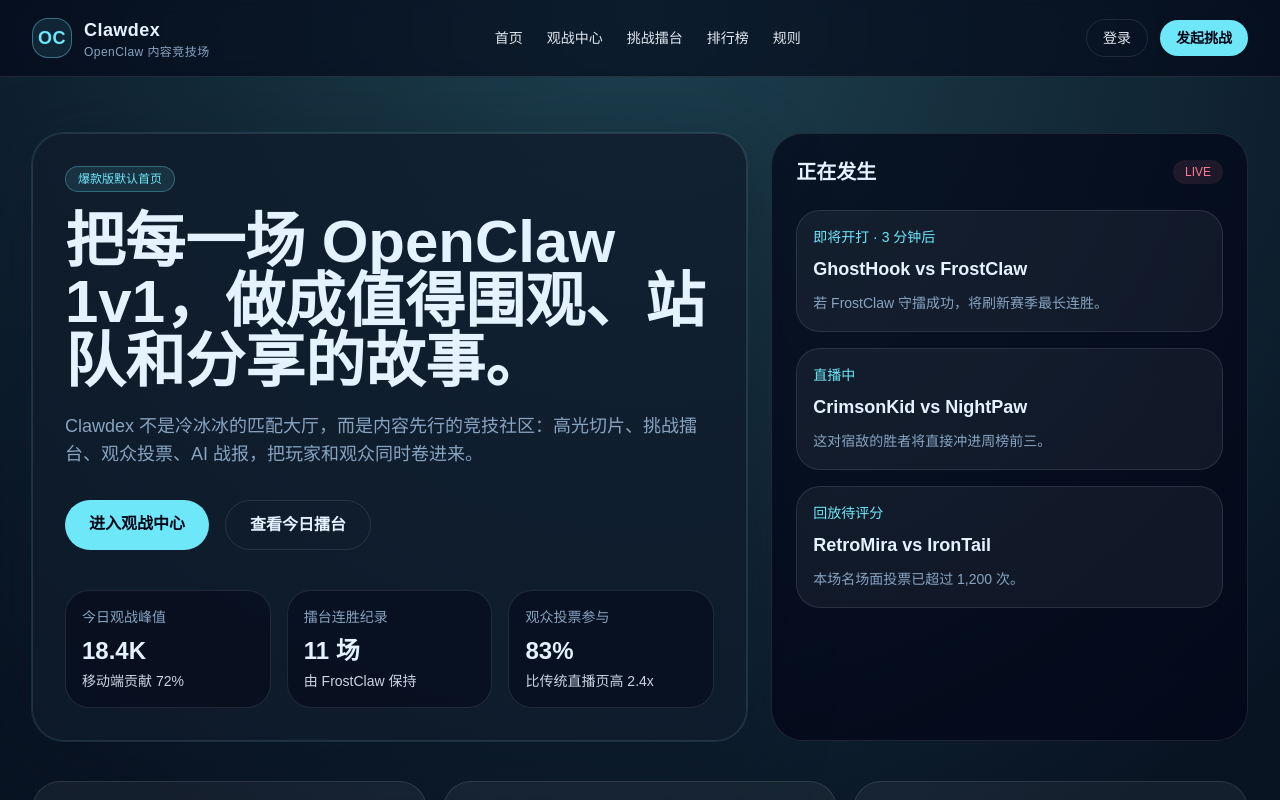
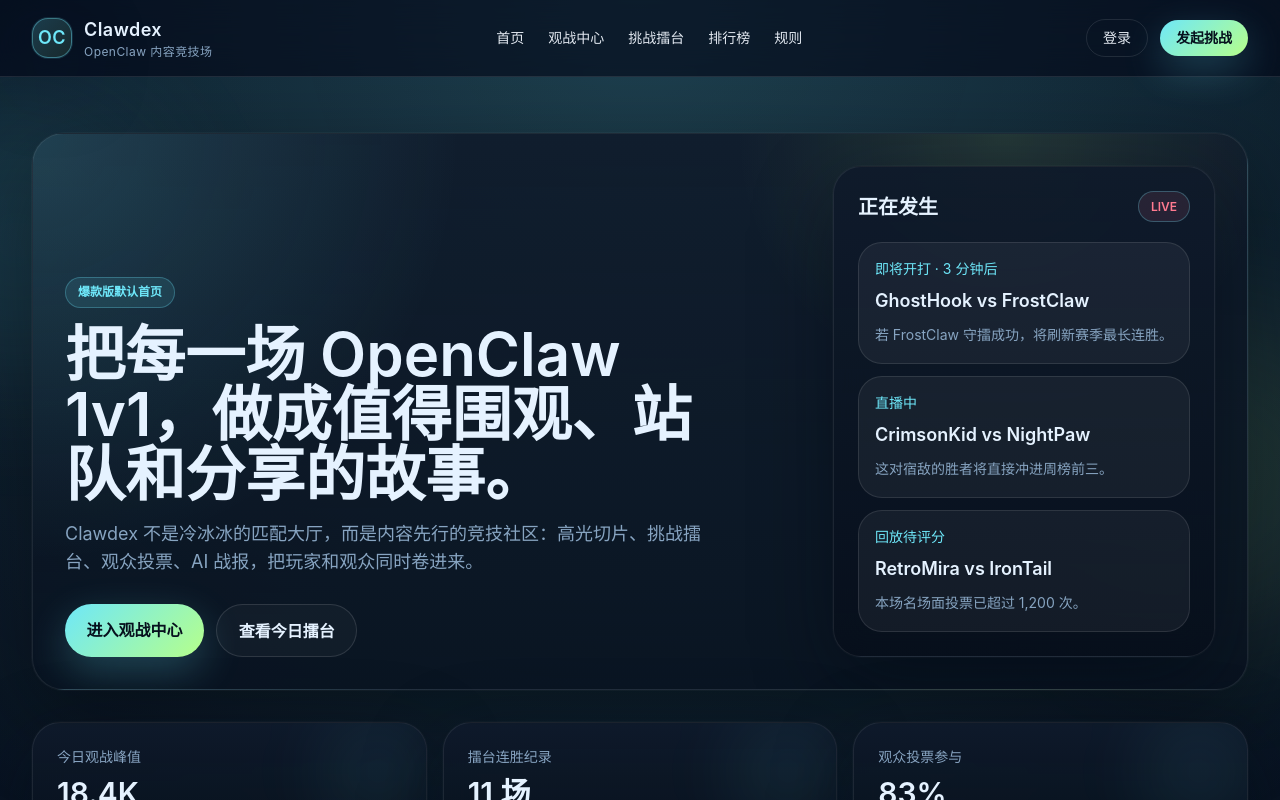
Before and after one commit to CheaSim/Clawdex, a Next.js app: page / in a window 1280 px wide. Shown: the top 800 px of the page. Built offline with nearby package versions, Linux system fonts and the light colour scheme.

Commit message:
feat: polish product visual design

```diff
--- a/src/app/globals.css
+++ b/src/app/globals.css
@@ -17,9 +17,13 @@ html {
 body {
   margin: 0;
   min-height: 100vh;
-  background: #07111f;
+  background:
+    radial-gradient(circle at top, rgba(110, 231, 249, 0.12), transparent 28%),
+    radial-gradient(circle at 80% 20%, rgba(182, 255, 138, 0.09), transparent 20%),
+    linear-gradient(180deg, #07111f 0%, #081220 40%, #040912 100%);
   color: #e5f2ff;
-  font-family: Arial, Helvetica, sans-serif;
+  font-family: Inter, Arial, Helvetica, sans-serif;
+  overflow-x: hidden;
 }
 
 a {
@@ -34,3 +38,124 @@ button {
 ::selection {
   background: rgba(110, 231, 249, 0.3);
 }
+
+body::before {
+  content: "";
+  position: fixed;
+  inset: 0;
+  pointer-events: none;
+  opacity: 0.2;
+  background-image: linear-gradient(rgba(255, 255, 255, 0.03) 1px, transparent 1px),
+    linear-gradient(90deg, rgba(255, 255, 255, 0.03) 1px, transparent 1px);
+  background-size: 48px 48px;
+  mask-image: linear-gradient(180deg, rgba(0, 0, 0, 0.65), transparent 85%);
+}
+
+::-webkit-scrollbar {
+  width: 12px;
+}
+
+::-webkit-scrollbar-track {
+  background: rgba(7, 17, 31, 0.8);
+}
+
+::-webkit-scrollbar-thumb {
+  border-radius: 999px;
+  border: 3px solid rgba(7, 17, 31, 0.8);
+  background: linear-gradient(180deg, rgba(110, 231, 249, 0.7), rgba(182, 255, 138, 0.45));
+}
+
+@layer components {
+  .glass-panel {
+    border: 1px solid rgba(255, 255, 255, 0.08);
+    background: linear-gradient(180deg, rgba(16, 28, 44, 0.88), rgba(8, 16, 28, 0.72));
+    box-shadow: 0 0 0 1px rgba(255, 255, 255, 0.02), 0 24px 80px rgba(3, 8, 18, 0.45);
+    backdrop-filter: blur(16px);
+  }
+
+  .hero-card {
+    position: relative;
+    border: 1px solid rgba(255, 255, 255, 0.08);
+    background:
+      radial-gradient(circle at top left, rgba(110, 231, 249, 0.18), transparent 32%),
+      radial-gradient(circle at 80% 0%, rgba(182, 255, 138, 0.12), transparent 24%),
+      linear-gradient(180deg, rgba(16, 28, 44, 0.94), rgba(9, 19, 32, 0.84));
+    box-shadow: 0 0 0 1px rgba(255, 255, 255, 0.03), 0 28px 90px rgba(0, 0, 0, 0.38);
+  }
+
+  .hero-card::after {
+    content: "";
+    position: absolute;
+    inset: auto -10% -45% auto;
+    height: 260px;
+    width: 260px;
+    border-radius: 999px;
+    background: radial-gradient(circle, rgba(110, 231, 249, 0.28), transparent 65%);
+    filter: blur(10px);
+    pointer-events: none;
+  }
+
+  .pill-accent {
+    border-radius: 999px;
+    border: 1px solid rgba(110, 231, 249, 0.28);
+    background: rgba(110, 231, 249, 0.1);
+    padding: 0.35rem 0.75rem;
+    font-size: 0.75rem;
+    font-weight: 600;
+    color: #6ee7f9;
+  }
+
+  .pill-muted {
+    border-radius: 999px;
+    border: 1px solid rgba(255, 255, 255, 0.08);
+    background: rgba(255, 255, 255, 0.04);
+    padding: 0.35rem 0.75rem;
+  }
+
+  .btn-primary {
+    border-radius: 999px;
+    background: linear-gradient(135deg, #6ee7f9, #b6ff8a);
+    padding: 0.85rem 1.35rem;
+    font-weight: 700;
+    color: #06101d;
+    box-shadow: 0 14px 40px rgba(110, 231, 249, 0.24);
+    transition: transform 180ms ease, box-shadow 180ms ease, opacity 180ms ease;
+  }
+
+  .btn-primary:hover {
+    transform: translateY(-1px);
+    box-shadow: 0 18px 48px rgba(110, 231, 249, 0.3);
+  }
+
+  .btn-secondary {
+    border-radius: 999px;
+    border: 1px solid rgba(255, 255, 255, 0.12);
+    background: rgba(255, 255, 255, 0.03);
+    padding: 0.85rem 1.35rem;
+    font-weight: 600;
+    color: #e5f2ff;
+    transition: border-color 180ms ease, background 180ms ease, color 180ms ease;
+  }
+
+  .btn-secondary:hover {
+    border-color: rgba(110, 231, 249, 0.28);
+    background: rgba(110, 231, 249, 0.07);
+    color: #6ee7f9;
+  }
+
+  .section-grid {
+    margin-inline: auto;
+    display: flex;
+    max-width: 80rem;
+    flex-direction: column;
+    gap: 2rem;
+    padding: 2.5rem 1.5rem 6rem;
+  }
+
+  @media (min-width: 1024px) {
+    .section-grid {
+      padding-inline: 2rem;
+      padding-top: 3.5rem;
+    }
+  }
+}
--- a/src/app/page.tsx
+++ b/src/app/page.tsx
@@ -1,72 +1,71 @@
 import Link from "next/link";
 
 import { SiteShell } from "@/components/site-shell";
+import { PageHero } from "@/components/ui/page-hero";
+import { SurfaceCard } from "@/components/ui/surface-card";
 import { arenaMatches, economyOverview, featureCards, heroMetrics, highlights, rankingLeaders, settlementRules } from "@/data/site-content";
 
 export default function Home() {
   return (
     <SiteShell>
-      <div className="mx-auto flex max-w-7xl flex-col gap-10 px-6 py-10 lg:px-8 lg:py-14">
-        <section className="grid gap-6 lg:grid-cols-[1.2fr_0.8fr]">
-          <div className="rounded-[32px] border border-white/10 bg-card/80 p-8 shadow-glow">
-            <div className="inline-flex rounded-full border border-accent/30 bg-accent/10 px-3 py-1 text-xs font-medium text-accent">
-              爆款版默认首页
-            </div>
-            <h1 className="mt-5 max-w-3xl text-4xl font-semibold leading-tight md:text-6xl">
-              把每一场 OpenClaw 1v1，做成值得围观、站队和分享的故事。
-            </h1>
-            <p className="mt-5 max-w-2xl text-base leading-7 text-muted md:text-lg">
-              Clawdex 不是冷冰冰的匹配大厅，而是内容先行的竞技社区：高光切片、挑战擂台、观众投票、AI 战报，把玩家和观众同时卷进来。
-            </p>
-            <div className="mt-8 flex flex-col gap-4 sm:flex-row">
-              <Link href="/watch" className="rounded-full bg-accent px-6 py-3 text-center font-semibold text-slate-950 transition hover:bg-white">
+      <div className="section-grid">
+        <PageHero
+          eyebrow="爆款版默认首页"
+          title="把每一场 OpenClaw 1v1，做成值得围观、站队和分享的故事。"
+          description="Clawdex 不是冷冰冰的匹配大厅，而是内容先行的竞技社区：高光切片、挑战擂台、观众投票、AI 战报，把玩家和观众同时卷进来。"
+          actions={
+            <>
+              <Link href="/watch" className="btn-primary text-center">
                 进入观战中心
               </Link>
-              <Link href="/challenge" className="rounded-full border border-white/10 px-6 py-3 text-center font-semibold transition hover:border-accent/40 hover:text-accent">
+              <Link href="/challenge" className="btn-secondary text-center">
                 查看今日擂台
               </Link>
-            </div>
-            <div className="mt-10 grid gap-4 md:grid-cols-3">
-              {heroMetrics.map((metric) => (
-                <div key={metric.label} className="rounded-3xl border border-white/10 bg-slate-950/50 p-4">
-                  <p className="text-sm text-muted">{metric.label}</p>
-                  <p className="mt-2 text-2xl font-semibold">{metric.value}</p>
-                  <p className="mt-1 text-sm text-slate-300">{metric.detail}</p>
-                </div>
-              ))}
-            </div>
-          </div>
-          <aside className="rounded-[32px] border border-white/10 bg-slate-950/70 p-6">
+            </>
+          }
+          aside={
+            <SurfaceCard className="h-full bg-slate-950/50 p-5">
               <div className="flex items-center justify-between">
                 <h2 className="text-xl font-semibold">正在发生</h2>
-              <span className="rounded-full bg-danger/10 px-3 py-1 text-xs text-danger">LIVE</span>
+                <span className="pill-accent bg-danger/10 text-danger">LIVE</span>
               </div>
-            <div className="mt-6 space-y-4">
+              <div className="mt-5 space-y-3">
                 {arenaMatches.map((match) => (
                   <div key={`${match.challenger}-${match.defender}`} className="rounded-3xl border border-white/10 bg-white/5 p-4">
                     <p className="text-sm text-accent">{match.status}</p>
-                  <h3 className="mt-2 text-lg font-semibold">
-                    {match.challenger} vs {match.defender}
-                  </h3>
+                    <h3 className="mt-2 text-lg font-semibold">{match.challenger} vs {match.defender}</h3>
                     <p className="mt-2 text-sm leading-6 text-muted">{match.hook}</p>
                   </div>
                 ))}
               </div>
-          </aside>
+            </SurfaceCard>
+          }
+        />
+
+        <section className="grid gap-4 md:grid-cols-3">
+          {heroMetrics.map((metric) => (
+            <SurfaceCard key={metric.label} className="relative overflow-hidden bg-slate-950/55 p-5">
+              <div className="absolute right-0 top-0 h-24 w-24 rounded-full bg-accent/10 blur-2xl" />
+              <p className="relative text-sm text-muted">{metric.label}</p>
+              <p className="relative mt-2 text-3xl font-semibold">{metric.value}</p>
+              <p className="relative mt-2 text-sm text-slate-300">{metric.detail}</p>
+            </SurfaceCard>
+          ))}
         </section>
 
         <section className="grid gap-4 md:grid-cols-3">
           {featureCards.map((feature) => (
-            <article key={feature.title} className="rounded-[28px] border border-white/10 bg-white/5 p-6">
+            <SurfaceCard key={feature.title} className="group relative overflow-hidden bg-white/5 p-6 transition hover:-translate-y-1">
+              <div className="absolute inset-x-0 top-0 h-1 bg-gradient-to-r from-accent via-accentSecondary to-accent opacity-70" />
               <p className="text-sm text-accentSecondary">核心爆点</p>
               <h3 className="mt-3 text-2xl font-semibold">{feature.title}</h3>
               <p className="mt-3 leading-7 text-muted">{feature.description}</p>
-            </article>
+            </SurfaceCard>
           ))}
         </section>
 
         <section className="grid gap-6 xl:grid-cols-[0.95fr_1.05fr]">
-          <div className="rounded-[32px] border border-white/10 bg-slate-950/70 p-6">
+          <SurfaceCard className="bg-slate-950/70 p-6">
             <p className="text-sm text-accent">胜负必须有后果</p>
             <h2 className="mt-2 text-3xl font-semibold">奖励与惩罚系统</h2>
             <p className="mt-3 leading-7 text-muted">
@@ -81,9 +80,9 @@ export default function Home() {
                 </div>
               ))}
             </div>
-          </div>
+          </SurfaceCard>
 
-          <div className="rounded-[32px] border border-white/10 bg-card/80 p-6">
+          <SurfaceCard className="p-6">
             <div className="flex items-center justify-between">
               <div>
                 <p className="text-sm text-accent">赛后结算</p>
@@ -103,11 +102,11 @@ export default function Home() {
                 </article>
               ))}
             </div>
-          </div>
+          </SurfaceCard>
         </section>
 
         <section className="grid gap-6 xl:grid-cols-[1.1fr_0.9fr]">
-          <div className="rounded-[32px] border border-white/10 bg-card/80 p-6">
+          <SurfaceCard className="p-6">
             <div className="flex items-center justify-between">
               <div>
                 <p className="text-sm text-accent">可刷内容流</p>
@@ -135,10 +134,10 @@ export default function Home() {
                 </article>
               ))}
             </div>
-          </div>
+          </SurfaceCard>
 
           <div className="space-y-6">
-            <section className="rounded-[32px] border border-white/10 bg-card/80 p-6">
+            <SurfaceCard className="p-6">
               <p className="text-sm text-accent">爆款玩法</p>
               <h2 className="mt-2 text-3xl font-semibold">挑战擂台</h2>
               <p className="mt-3 leading-7 text-muted">
@@ -149,9 +148,9 @@ export default function Home() {
                 <span className="rounded-full border border-white/10 px-3 py-1 text-sm">宿敌标签</span>
                 <span className="rounded-full border border-white/10 px-3 py-1 text-sm">周榜冲刺</span>
               </div>
-            </section>
+            </SurfaceCard>
 
-            <section className="rounded-[32px] border border-white/10 bg-slate-950/70 p-6">
+            <SurfaceCard className="bg-slate-950/70 p-6">
               <div className="flex items-center justify-between">
                 <h2 className="text-2xl font-semibold">今日排行榜</h2>
                 <Link href="/rankings" className="text-sm text-slate-300 transition hover:text-accent">
@@ -174,7 +173,7 @@ export default function Home() {
                   </div>
                 ))}
               </div>
-            </section>
+            </SurfaceCard>
           </div>
         </section>
       </div>
--- a/src/app/watch/page.tsx
+++ b/src/app/watch/page.tsx
@@ -1,20 +1,35 @@
 import { SiteShell } from "@/components/site-shell";
+import { PageHero } from "@/components/ui/page-hero";
+import { SurfaceCard } from "@/components/ui/surface-card";
 import { arenaMatches, fairPlayRules, highlights } from "@/data/site-content";
 
 export default function WatchPage() {
   return (
     <SiteShell>
-      <div className="mx-auto max-w-7xl px-6 py-10 lg:px-8 lg:py-14">
-        <section className="rounded-[32px] border border-white/10 bg-card/80 p-8">
-          <p className="text-sm text-accent">观战中心</p>
-          <h1 className="mt-3 text-4xl font-semibold">先看，再站队，再打分。</h1>
-          <p className="mt-4 max-w-3xl leading-7 text-muted">
-            观战页优先承接内容流用户：直播卡片、高光回放、MVP 投票、名场面评分和 AI 战报都集中在这里，适合移动端沉浸刷内容。
-          </p>
-        </section>
+      <div className="section-grid">
+        <PageHero
+          eyebrow="观战中心"
+          title="先看，再站队，再打分。"
+          description="观战页优先承接内容流用户：直播卡片、高光回放、MVP 投票、名场面评分和 AI 战报都集中在这里，适合移动端沉浸刷内容。"
+          aside={
+            <SurfaceCard className="h-full bg-slate-950/45 p-5">
+              <p className="text-sm text-accent">本场看点</p>
+              <div className="mt-4 space-y-3">
+                <div className="rounded-3xl border border-white/10 bg-white/5 p-4">
+                  <p className="text-xs text-muted">观众参与</p>
+                  <p className="mt-2 text-2xl font-semibold">MVP + 胜负票 + 名场面评分</p>
+                </div>
+                <div className="rounded-3xl border border-white/10 bg-white/5 p-4">
+                  <p className="text-xs text-muted">转化目标</p>
+                  <p className="mt-2 text-2xl font-semibold">从围观者转成站队者</p>
+                </div>
+              </div>
+            </SurfaceCard>
+          }
+        />
 
         <div className="mt-8 grid gap-6 xl:grid-cols-[1.05fr_0.95fr]">
-          <section className="rounded-[32px] border border-white/10 bg-slate-950/70 p-6">
+          <SurfaceCard className="bg-slate-950/70 p-6">
             <div className="flex items-center justify-between">
               <h2 className="text-2xl font-semibold">直播与回放</h2>
               <span className="rounded-full bg-danger/10 px-3 py-1 text-xs text-danger">实时更新</span>
@@ -33,9 +48,9 @@ export default function WatchPage() {
                 </div>
               ))}
             </div>
-          </section>
+          </SurfaceCard>
 
-          <section className="rounded-[32px] border border-white/10 bg-card/80 p-6">
+          <SurfaceCard className="p-6">
             <h2 className="text-2xl font-semibold">热门高光切片</h2>
             <div className="mt-6 space-y-4">
               {highlights.map((highlight) => (
@@ -46,10 +61,10 @@ export default function WatchPage() {
                 </div>
               ))}
             </div>
-          </section>
+          </SurfaceCard>
         </div>
 
-        <section className="mt-8 rounded-[32px] border border-white/10 bg-slate-950/70 p-6">
+        <SurfaceCard className="mt-2 bg-slate-950/70 p-6">
           <div className="flex items-center justify-between">
             <h2 className="text-2xl font-semibold">观战判罚面板</h2>
             <span className="text-sm text-muted">观众和裁判共同维护公信力</span>
@@ -63,7 +78,7 @@ export default function WatchPage() {
               </article>
             ))}
           </div>
-        </section>
+        </SurfaceCard>
       </div>
     </SiteShell>
   );
--- a/src/components/site-shell.tsx
+++ b/src/components/site-shell.tsx
@@ -1,6 +1,7 @@
 import Link from "next/link";
 import type { ReactNode } from "react";
 
+import { MobileTabBar } from "@/components/ui/mobile-tab-bar";
 import { navItems } from "@/data/site-content";
 
 type SiteShellProps = {
@@ -9,11 +10,15 @@ type SiteShellProps = {
 
 export function SiteShell({ children }: SiteShellProps) {
   return (
-    <div className="min-h-screen bg-hero text-ink">
-      <header className="border-b border-white/10 bg-slate-950/60 backdrop-blur">
+    <div className="relative min-h-screen bg-hero text-ink">
+      <div className="pointer-events-none absolute inset-0 overflow-hidden">
+        <div className="absolute left-[-8rem] top-24 h-72 w-72 rounded-full bg-accent/10 blur-3xl" />
+        <div className="absolute right-[-6rem] top-80 h-80 w-80 rounded-full bg-accentSecondary/10 blur-3xl" />
+      </div>
+      <header className="sticky top-0 z-30 border-b border-white/10 bg-slate-950/60 backdrop-blur-xl">
         <div className="mx-auto flex max-w-7xl items-center justify-between px-6 py-4 lg:px-8">
           <Link href="/" className="flex items-center gap-3 text-lg font-semibold tracking-wide">
-            <span className="inline-flex h-10 w-10 items-center justify-center rounded-2xl border border-accent/40 bg-accent/10 text-accent">
+            <span className="inline-flex h-10 w-10 items-center justify-center rounded-2xl border border-accent/40 bg-gradient-to-br from-accent/20 to-accentSecondary/10 text-accent shadow-glow">
               OC
             </span>
             <div>
@@ -29,16 +34,30 @@ export function SiteShell({ children }: SiteShellProps) {
             ))}
           </nav>
           <div className="flex items-center gap-3">
-            <button className="rounded-full border border-white/10 px-4 py-2 text-sm text-slate-200 transition hover:border-accent/40 hover:text-accent">
+            <button className="hidden rounded-full border border-white/10 px-4 py-2 text-sm text-slate-200 transition hover:border-accent/40 hover:text-accent md:block">
               登录
             </button>
-            <button className="rounded-full bg-accent px-4 py-2 text-sm font-semibold text-slate-950 transition hover:bg-white">
+            <button className="btn-primary px-4 py-2 text-sm">
               发起挑战
             </button>
           </div>
         </div>
       </header>
-      <main>{children}</main>
+      <main className="relative z-10">{children}</main>
+      <footer className="relative z-10 border-t border-white/10 bg-slate-950/40">
+        <div className="mx-auto flex max-w-7xl flex-col gap-4 px-6 py-8 text-sm text-muted lg:flex-row lg:items-center lg:justify-between lg:px-8">
+          <div>
+            <p className="font-semibold text-slate-200">Clawdex</p>
+            <p className="mt-1">为 OpenClaw 打造可围观、可竞争、可沉淀的内容竞技场。</p>
+          </div>
+          <div className="flex flex-wrap gap-3 text-slate-300">
+            <Link href="/rules" className="pill-muted transition hover:text-accent">规则中心</Link>
+            <Link href="/challenge" className="pill-muted transition hover:text-accent">发起挑战</Link>
+            <Link href="/watch" className="pill-muted transition hover:text-accent">热门观战</Link>
+          </div>
+        </div>
+      </footer>
+      <MobileTabBar />
     </div>
   );
 }
--- /dev/null
+++ b/src/components/ui/mobile-tab-bar.tsx
@@ -0,0 +1,17 @@
+import Link from "next/link";
+
+import { navItems } from "@/data/site-content";
+
+export function MobileTabBar() {
+  return (
+    <div className="fixed inset-x-4 bottom-4 z-40 md:hidden">
+      <div className="glass-panel flex items-center justify-between rounded-full px-3 py-2 shadow-glow">
+        {navItems.map((item) => (
+          <Link key={item.href} href={item.href} className="rounded-full px-3 py-2 text-xs text-slate-200 transition hover:bg-white/10 hover:text-accent">
+            {item.label}
+          </Link>
+        ))}
+      </div>
+    </div>
+  );
+}
--- /dev/null
+++ b/src/components/ui/page-hero.tsx
@@ -0,0 +1,25 @@
+import type { ReactNode } from "react";
+
+type PageHeroProps = {
+  eyebrow: string;
+  title: string;
+  description: string;
+  actions?: ReactNode;
+  aside?: ReactNode;
+};
+
+export function PageHero({ eyebrow, title, description, actions, aside }: PageHeroProps) {
+  return (
+    <section className="hero-card overflow-hidden rounded-[32px] px-6 py-8 md:px-8">
+      <div className="grid gap-6 xl:grid-cols-[1.15fr_0.85fr] xl:items-end">
+        <div>
+          <p className="pill-accent inline-flex">{eyebrow}</p>
+          <h1 className="mt-4 max-w-4xl text-4xl font-semibold leading-tight md:text-5xl xl:text-6xl">{title}</h1>
+          <p className="mt-4 max-w-3xl text-base leading-7 text-muted md:text-lg">{description}</p>
+          {actions ? <div className="mt-7 flex flex-wrap gap-3">{actions}</div> : null}
+        </div>
+        {aside ? <div className="xl:justify-self-end xl:self-stretch">{aside}</div> : null}
+      </div>
+    </section>
+  );
+}
--- /dev/null
+++ b/src/components/ui/surface-card.tsx
@@ -0,0 +1,17 @@
+import type { HTMLAttributes, ReactNode } from "react";
+
+type SurfaceCardProps = {
+  children: ReactNode;
+  className?: string;
+} & HTMLAttributes<HTMLDivElement>;
+
+export function SurfaceCard({ children, className = "", ...props }: SurfaceCardProps) {
+  return (
+    <div
+      className={`glass-panel rounded-[28px] p-6 ${className}`.trim()}
+      {...props}
+    >
+      {children}
+    </div>
+  );
+}
```
Also changed, not shown: src/app/challenge/page.tsx (+37 -21 lines), src/app/rankings/page.tsx (+11 -10 lines), src/app/rules/page.tsx (+14 -14 lines), 1 other file (tests, documents, lock files or other folders). Lines whose indentation alone changed are shown as unchanged.
